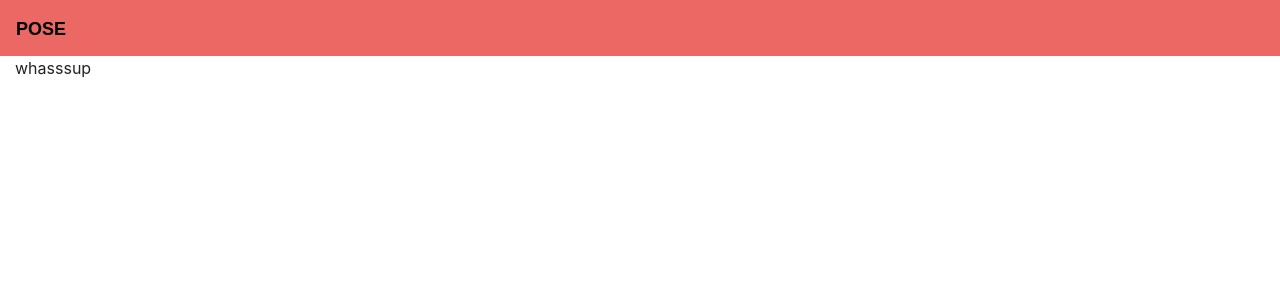
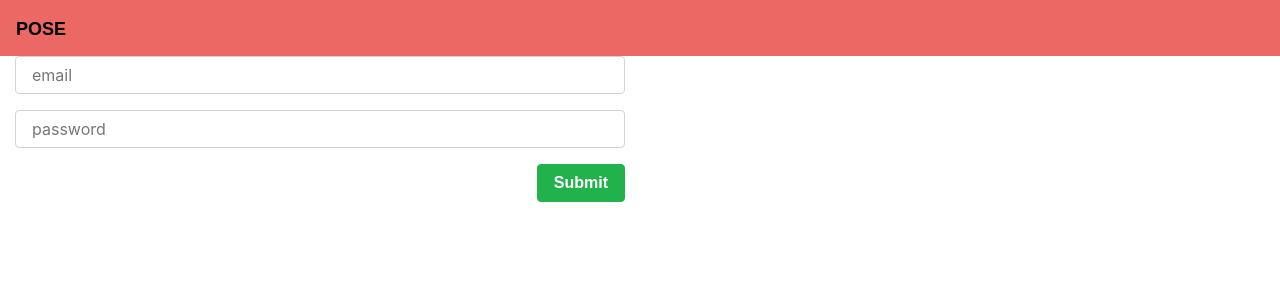
Before and after one commit to theartofnoise/Pose, a React (Create React App) app in the folder client/: page / in a window 1280 px wide. Shown: the top 300 px of the page. Built offline with nearby package versions, Linux system fonts and the light colour scheme; a web font is replaced by a local one.

Commit message:
feat: login form

```diff
--- a/client/src/pages/Welcome.js
+++ b/client/src/pages/Welcome.js
@@ -9,16 +9,41 @@ import { Input, TextArea, FormBtn } from "../components/Form";
 
 class Welcome extends Component {
   state = {
-
+        userEmail:"",
+        userPassword:"",
   };
 
+  handleInputChange = event => {
+    const { name, value } = event.target;
+    this.setState({
+      [name]: value
+    });
+  };
+
+  handleFormSubmit = event => {
+    event.preventDefault();
+    alert("Submitted");
+    console.log(this.state);
+  };
 
   render() {
     return (
       <Container fluid>
         <Row>
           <Col size="md-6">
-            whasssup
+            <form>
+                <Input
+                    value={this.state.userEmail}
+                    onChange={this.handleInputChange}
+                    type="email"
+                    placeholder="email" />
+                <Input
+                    value={this.state.userPassword}
+                    onChange={this.handleInputChange}
+                    type="password"
+                    placeholder="password" />
+                <FormBtn type="submit">Submit</FormBtn>
+            </form>
           </Col>
         </Row>
       </Container>
```
